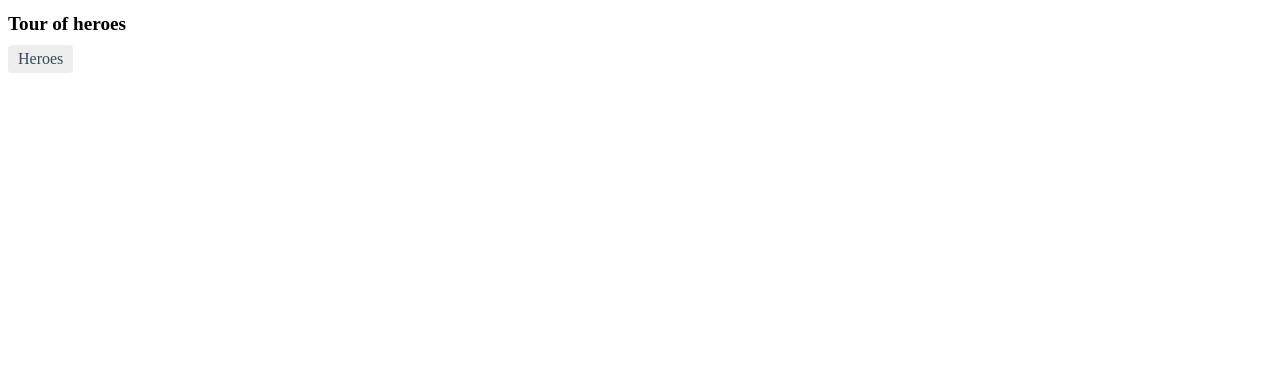
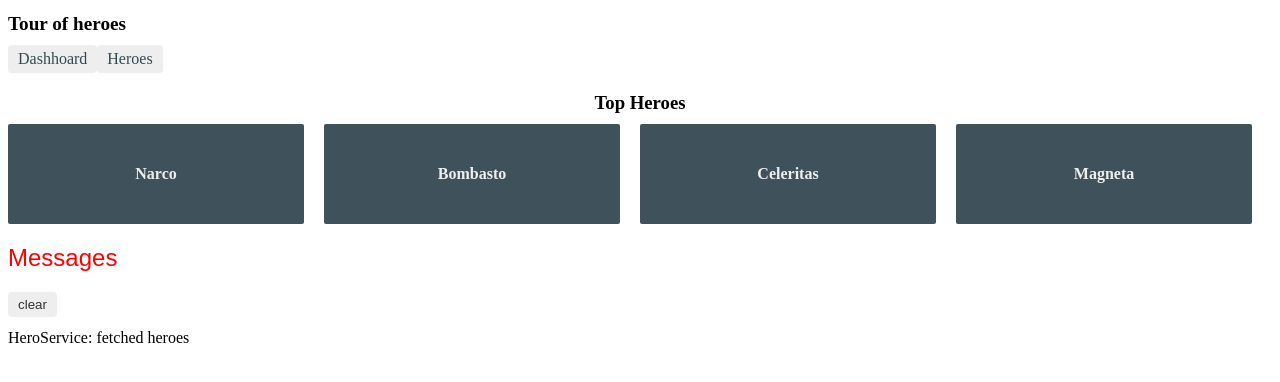
Before and after one commit to mariuszKrzysztofPrzybysz/Angular---Tour-of-Heroes, an Angular app: page /dashboard in a window 1280 px wide. Before the commit this address led to /. Shown: the top 382 px of the page. Built offline with nearby package versions, Linux system fonts and the light colour scheme.

Commit message:
Add a dashboard view

```diff
--- a/src/app/app-routing.module.ts
+++ b/src/app/app-routing.module.ts
@@ -2,9 +2,13 @@
 import { RouterModule, Routes } from '@angular/router';
 
 import { HeroesComponent } from './heroes/heroes.component';
+import { DashboardComponent } from './dashboard/dashboard.component';
 
 const routes: Routes = [
-  { path: 'heroes', component: HeroesComponent }
+  { path: 'heroes', component: HeroesComponent },
+  { path: 'dashboard', component: DashboardComponent },
+
+  { path: '', redirectTo: '/dashboard', pathMatch: 'full' }
 ];
 
 @NgModule({
--- a/src/app/app.component.html
+++ b/src/app/app.component.html
@@ -1,6 +1,7 @@
 <h1>{{ title }}</h1>
 <nav>
-    <a routerLink="/heroes">Heroes</a>
+  <a routerLink="/dasboard">Dashhoard</a>
+  <a routerLink="/heroes">Heroes</a>
 </nav>
 <router-outlet></router-outlet>
 <app-messages></app-messages>
--- a/src/app/app.module.ts
+++ b/src/app/app.module.ts
@@ -7,13 +7,15 @@
 import { HeroDetailsComponent } from './hero-details/hero-details.component';
 import { MessagesComponent } from './messages/messages.component';
 import { AppRoutingModule } from './app-routing.module';
+import { DashboardComponent } from './dashboard/dashboard.component';
 
 @NgModule({
   declarations: [
     AppComponent,
     HeroesComponent,
     HeroDetailsComponent,
-    MessagesComponent
+    MessagesComponent,
+    DashboardComponent
   ],
   imports: [
     BrowserModule,
--- /dev/null
+++ b/src/app/dashboard/dashboard.component.css
@@ -0,0 +1,63 @@
+/* DashboardComponent's private CSS styles */
+[class*='col-'] {
+    float: left;
+    padding-right: 20px;
+    padding-bottom: 20px;
+  }
+  [class*='col-']:last-of-type {
+    padding-right: 0;
+  }
+  a {
+    text-decoration: none;
+  }
+  *, *:after, *:before {
+    -webkit-box-sizing: border-box;
+    -moz-box-sizing: border-box;
+    box-sizing: border-box;
+  }
+  h3 {
+    text-align: center;
+    margin-bottom: 0;
+  }
+  h4 {
+    position: relative;
+  }
+  .grid {
+    margin: 0;
+  }
+  .col-1-4 {
+    width: 25%;
+  }
+  .module {
+    padding: 20px;
+    text-align: center;
+    color: #eee;
+    max-height: 120px;
+    min-width: 120px;
+    background-color: #3f525c;
+    border-radius: 2px;
+  }
+  .module:hover {
+    background-color: #eee;
+    cursor: pointer;
+    color: #607d8b;
+  }
+  .grid-pad {
+    padding: 10px 0;
+  }
+  .grid-pad > [class*='col-']:last-of-type {
+    padding-right: 20px;
+  }
+  @media (max-width: 600px) {
+    .module {
+      font-size: 10px;
+      max-height: 75px; }
+  }
+  @media (max-width: 1024px) {
+    .grid {
+      margin: 0;
+    }
+    .module {
+      min-width: 60px;
+    }
+  }
--- /dev/null
+++ b/src/app/dashboard/dashboard.component.html
@@ -0,0 +1,8 @@
+<h3>Top Heroes</h3>
+<div class="grid grid-pad">
+  <a *ngFor="let hero of heroes" class="col-1-4">
+    <div class="module hero">
+      <h4>{{ hero.name }}</h4>
+    </div>
+  </a>
+</div>
--- /dev/null
+++ b/src/app/dashboard/dashboard.component.ts
@@ -0,0 +1,25 @@
+import { Component, OnInit } from '@angular/core';
+
+import { Hero } from '../hero';
+import { HeroService } from '../hero.service';
+
+@Component({
+  selector: 'app-dashboard',
+  templateUrl: './dashboard.component.html',
+  styleUrls: ['./dashboard.component.css']
+})
+export class DashboardComponent implements OnInit {
+  heroes: Hero[] = [];
+
+  constructor(private heroService: HeroService) { }
+
+  ngOnInit() {
+    this.getHeroes();
+  }
+
+  getHeroes(): void {
+    this.heroService.getHeroes()
+      .subscribe(heroes => this.heroes = heroes.slice(1, 5));
+  }
+
+}
```
Also changed, not shown: 1 other file (tests, documents, lock files or other folders).
